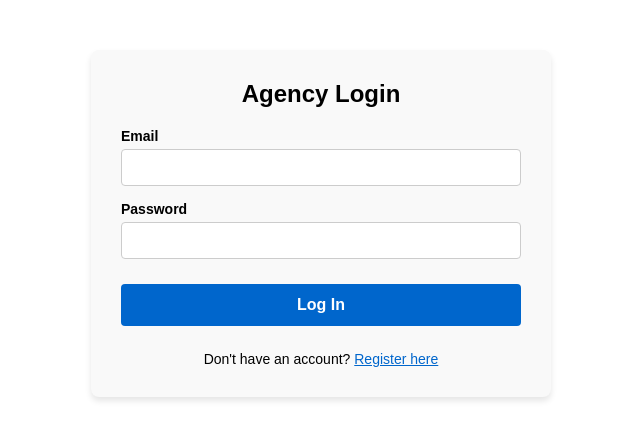
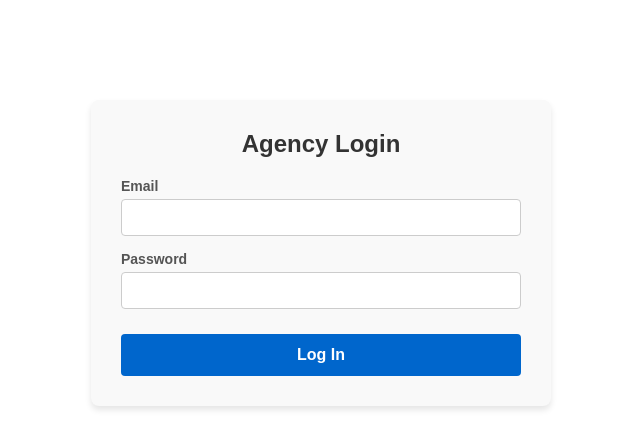
Before and after one commit to gautamchandna5-alt/clientDashboard, a React (Vite) app in the folder frontend/: page / in a window 1280 px wide. Shown: the top 448 px of the page, without its empty margins (319-959 px from the left). Built offline with nearby package versions, Linux system fonts and the light colour scheme.

Commit message:
removed the register feature (partially))

```diff
--- a/frontend/src/pages/AuthPage.tsx
+++ b/frontend/src/pages/AuthPage.tsx
@@ -6,30 +6,19 @@ import styles from '../styles/AuthPage.module.css';
 const AuthPage = () => {
     const { setAuth } = useAuth();
 
-    const [isLogin, setIsLogin] = useState(true);
-    const [message, setMessage] = useState('');
-    const [error, setError] = useState('');
-
-    const [name, setName] = useState('');
     const [email, setEmail] = useState('');
     const [password, setPassword] = useState('');
+    const [error, setError] = useState('');
 
     const handleSubmit = async (e: React.FormEvent) => {
         e.preventDefault();
         setError('');
-        setMessage('');
 
         try {
-            if (isLogin) {
-                const response = await api.post('/auth/login', { email, password });
-                const { user, accessToken } = response.data;
-                setAuth(user, accessToken);
-            } else {
-                await api.post('/auth/register', { name, email, password });
-                setMessage('Registration successful! Please log in.');
-                setPassword('');
-                setIsLogin(true);
-            }
+            // Because registration is removed, we strictly execute the login flow
+            const response = await api.post('/auth/login', { email, password });
+            const { user, accessToken } = response.data;
+            setAuth(user, accessToken);
         } catch (err: any) {
             setError(err.response?.data?.message || 'Authentication failed. Please try again.');
         }
@@ -37,27 +26,11 @@ const AuthPage = () => {
 
     return (
         <div className={styles.authContainer}>
-            <h2 className={styles.authTitle}>
-                {isLogin ? 'Agency Login' : 'Register New Admin'}
-            </h2>
+            <h2 className={styles.authTitle}>Agency Login</h2>
 
-            {message && <div className={styles.msgSuccess}>{message}</div>}
             {error && <div className={styles.msgError}>{error}</div>}
 
             <form onSubmit={handleSubmit} className={styles.authForm}>
-                {!isLogin && (
-                    <div>
-                        <label className={styles.formLabel}>Full Name</label>
-                        <input
-                            type="text"
-                            value={name}
-                            onChange={(e) => setName(e.target.value)}
-                            required={!isLogin}
-                            className={styles.formInput}
-                        />
-                    </div>
-                )}
-
                 <div>
                     <label className={styles.formLabel}>Email</label>
                     <input
@@ -81,24 +54,9 @@ const AuthPage = () => {
                 </div>
 
                 <button type="submit" className={styles.btnSubmit}>
-                    {isLogin ? 'Log In' : 'Register Account'}
+                    Log In
                 </button>
             </form>
-
-            <div className={styles.toggleContainer}>
-                {isLogin ? "Don't have an account? " : "Already have an account? "}
-                <button
-                    type="button"
-                    onClick={() => {
-                        setIsLogin(!isLogin);
-                        setError('');
-                        setMessage('');
-                    }}
-                    className={styles.btnToggle}
-                >
-                    {isLogin ? 'Register here' : 'Login here'}
-                </button>
-            </div>
         </div>
     );
 };
--- a/frontend/src/styles/AuthPage.module.css
+++ b/frontend/src/styles/AuthPage.module.css
@@ -1,6 +1,6 @@
 .authContainer {
     max-width: 400px;
-    margin: 50px auto;
+    margin: 100px auto;
     font-family: sans-serif;
     background-color: #f9f9f9;
     padding: 30px;
@@ -12,16 +12,7 @@
     text-align: center;
     margin-top: 0;
     margin-bottom: 20px;
-}
-
-.msgSuccess {
-    color: #155724;
-    background-color: #d4edda;
-    border: 1px solid #c3e6cb;
-    padding: 10px;
-    border-radius: 4px;
-    margin-bottom: 15px;
-    text-align: center;
+    color: #333;
 }
 
 .msgError {
@@ -45,6 +36,7 @@
     margin-bottom: 5px;
     font-weight: bold;
     font-size: 14px;
+    color: #555;
 }
 
 .formInput {
@@ -70,19 +62,3 @@
 .btnSubmit:hover {
     background-color: #005bb5;
 }
-
-.toggleContainer {
-    text-align: center;
-    margin-top: 25px;
-    font-size: 14px;
-}
-
-.btnToggle {
-    background: none;
-    border: none;
-    color: #0066cc;
-    cursor: pointer;
-    text-decoration: underline;
-    padding: 0;
-    font-size: 14px;
-}
```
Also changed, not shown: 1 other file (tests, documents, lock files or other folders).
